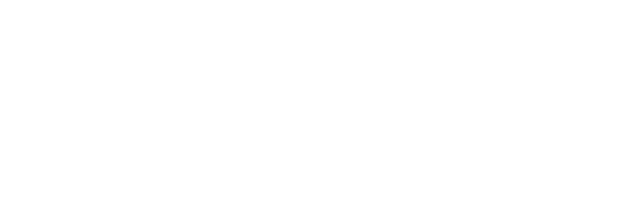
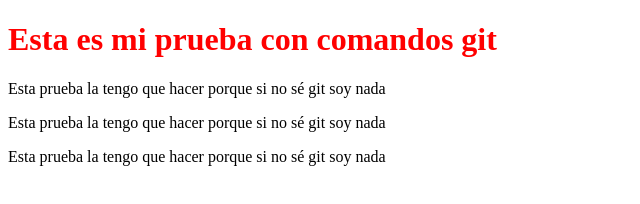
Before and after one commit to Faviosalgado/FavioSalgado_Unidad1, a plain HTML site: page index.html in a window 1280 px wide. Shown: the whole page, without its empty margins (0-640 px from the left). Drawn offline with Linux system fonts and the light colour scheme.

Commit message:
index.html editado

```diff
--- a/index.html
+++ b/index.html
@@ -7,6 +7,10 @@
     <link rel="stylesheet" href="css/estilo.css">
 </head>
 <body>
+    <h1>Esta es mi prueba con comandos git</h1>
+    <p>Esta prueba la tengo que hacer porque si no sé git soy nada</p>
+    <p>Esta prueba la tengo que hacer porque si no sé git soy nada</p>
+    <p>Esta prueba la tengo que hacer porque si no sé git soy nada</p>
 
 </body>
 </html>
```
